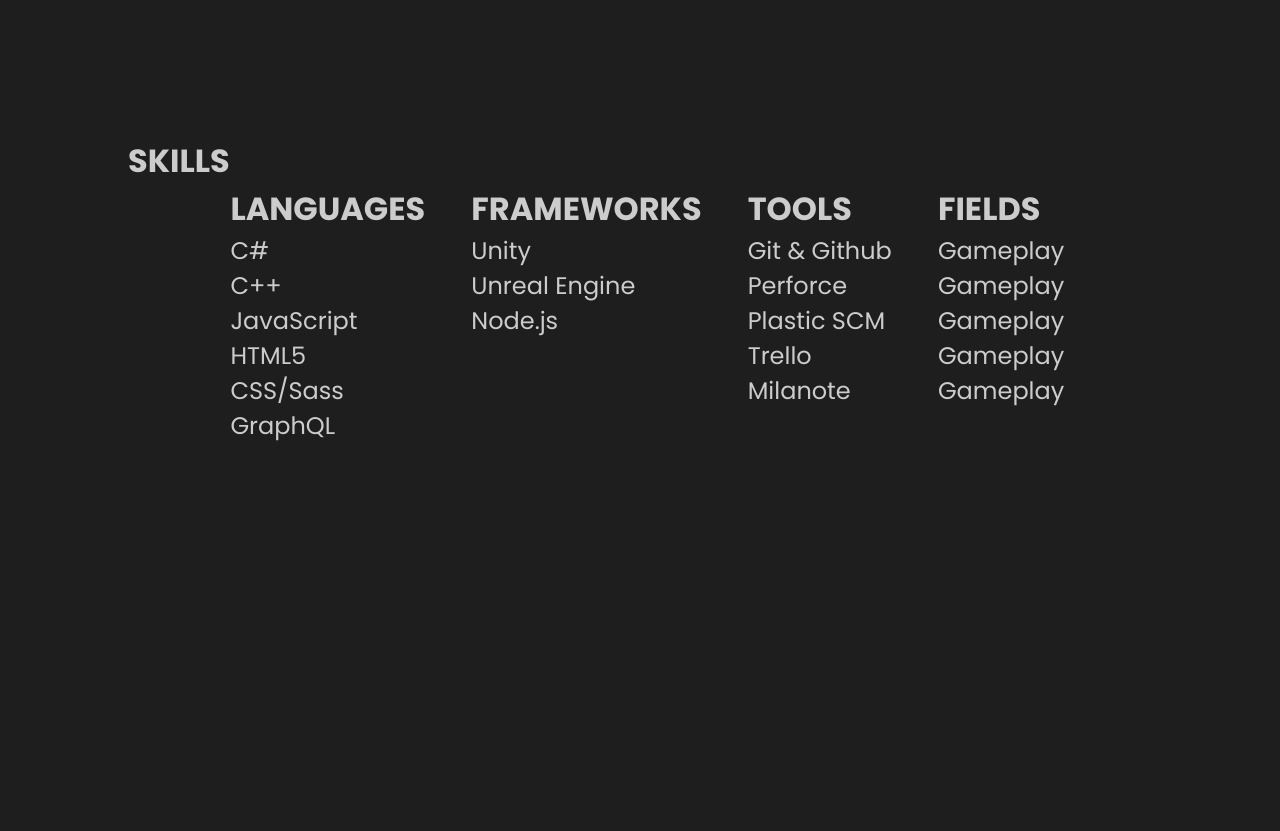
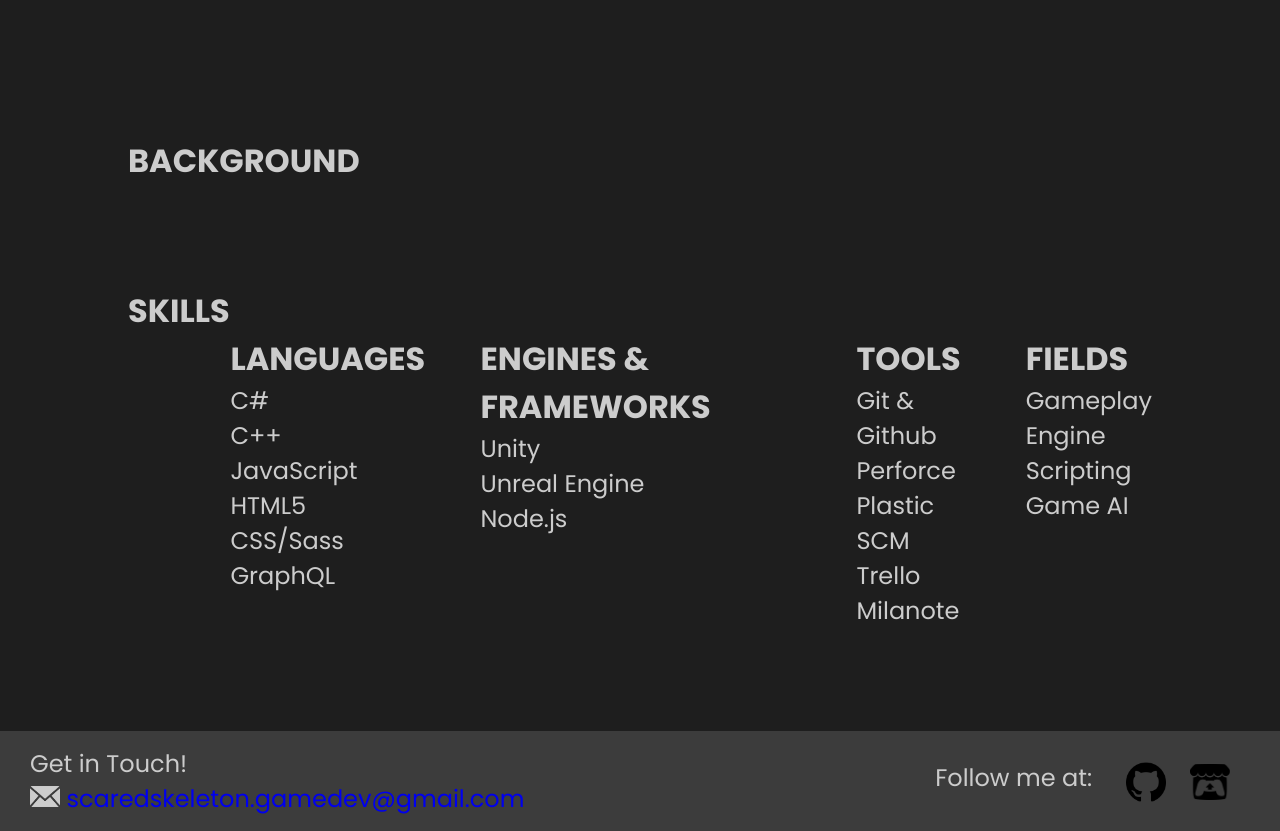
Before and after one commit to Namtaroo/namtaroo.github.io, a plain HTML site: page index.html in a window 1280 px wide. Shown: the part 640-1471 px from the top of the page. Before the commit the page ends 1083 px from the top, so only its background shows below. Drawn offline with nearby package versions, Linux system fonts and the light colour scheme.

Commit message:
Footer updates

```diff
--- a/index.html
+++ b/index.html
@@ -15,16 +15,15 @@
       <a href="index.html" class="logo">CEDRIC</a>
       <div class="nav-links">
         <ul>
-          <li><a href="#skills">ABOUT ME</a></li>
-          <li><a href="">PROJECTS</a></li>
-          <li><a href="">RESUME</a></li>
-          <li><a href="">CONTACT</a></li>
+          <li><a href="">ABOUT ME</a></li>
+          <li><a href="">PORTFOLIO</a></li>
+          <li><a href="#footer">CONTACT</a></li>
         </ul>
       </div>
     </nav>
 
     <section id="intro">
-      <div class="text">
+      <div class="common-text">
         <p class="greeting">Hello!</p>
         <p>I'm <span class="name" style="float:inherit;">Cedric Aguila</span> a passionate Game Developer</p>
         <p>with a couple of years of professional experience.</p>
@@ -35,9 +34,13 @@
 
     </section>
 
+    <section id="about-me">
+      <div class="header-bold">BACKGROUND</div>
+    </section>
+
     <section id="skills">
       <div class="header-bold">SKILLS</div>
-      <div id="skills-content" class="text">
+      <div id="skills-content" class="common-text">
         <div id="skills-languages">
           <p class="header-bold">LANGUAGES</p>
           <p>C#</p>
@@ -48,14 +51,14 @@
           <p>GraphQL</p>
         </div>
 
-        <div id="skills-engines" class="skills-content">
-          <p class="header-bold">FRAMEWORKS</p>
+        <div id="skills-engines" class="tab-space">
+          <p class="header-bold">ENGINES & FRAMEWORKS</p>
           <p>Unity</p>
           <p>Unreal Engine</p>
           <p>Node.js</p>
         </div>
 
-        <div id="skills-tools" class="skills-content">
+        <div id="skills-tools" class="tab-space">
           <p class="header-bold">TOOLS</p>
           <p>Git & Github</p>
           <p>Perforce</p>
@@ -64,14 +67,36 @@
           <p>Milanote</p>
         </div>
 
-        <div id="skills-field" class="skills-content">
+        <div id="skills-field" class="tab-space">
           <p class="header-bold">FIELDS</p>
           <p>Gameplay</p>
-          <p>Gameplay</p>
-          <p>Gameplay</p>
-          <p>Gameplay</p>
-          <p>Gameplay</p>
+          <p>Engine</p>
+          <p>Scripting</p>
+          <p>Game AI</p>
         </div>
+      </div>
+
+    </section>
+
+    <section id="footer">
+      <div id="contact" class="common-text">
+        <div>Get in Touch!</div>
+        <div id="email">
+          <img src="images/email-icon-hover.png">
+          <a href="mailto: scaredskeleton.gamedev@gmail.com">scaredskeleton.gamedev@gmail.com</a>
+        </div>
+      </div>
+
+      <div id="socmed-links">
+        <P class="common-text">Follow me at:</p>
+        <a href="https://github.com/scaredskeleton" target="_blank">
+          <img src="images/github-logo.png">
+          <img src="images/github-logo-hover.png">
+        </a>
+        <a href="https://namtaro.itch.io/" target="_blank">
+          <img src="images/itch-logo.png">
+          <img src="images/itch-logo-hover.png">
+        </a>
       </div>
 
     </section>
--- a/style.css
+++ b/style.css
@@ -70,20 +70,72 @@ nav img{
     font-weight: bold;
     color: rgb(204, 204, 204);
 }
-.text{
+.common-text{
     font-family: 'Poppins', sans-serif;
     font-size: x-large;
     color: rgb(204, 204, 204);
 }
-#skills{
+#about-me{
     padding-top: 25%;
     padding-left: 10%;
     padding-right: 10%;
+}
+#skills{
+    padding-top: 8%;
+    padding-left: 10%;
+    padding-right: 10%;
+    padding-bottom: 8%;
 }
 #skills-content{
     display: flex;
     padding-left: 10%;
 }
-.skills-content{
-    padding-left: 5%;
+.tab-space{
+    padding-left: 6%;
 }
+#footer{
+    display: inline-flex;
+    height: 100px;
+    width: 100%;
+    align-items: center;
+    background-color: rgb(  60, 60, 60);
+}
+#socmed-links{
+    margin-left: auto;
+    margin-right: 30px;
+}
+#socmed-links p{
+    display: inline-block;
+    margin-right: 30px;
+}
+#socmed-links a{
+    text-decoration: none;
+}
+#socmed-links a img{
+    width: 40px;
+    position: relative;
+    display: inline-block;
+    vertical-align: middle;
+    margin-right: 20px;
+}
+#socmed-links a img:last-child{
+    display: none;
+}
+#socmed-links a:hover img:last-child{
+    display: inline-block;
+}
+#socmed-links a:hover img:first-child{
+    display: none;
+}
+#contact{
+    padding-left: 30px;
+}
+#email img{
+    width: 30px;
+}
+#email a{
+    text-decoration: none;
+}
+#email a:hover{
+    color: rgb(204, 204, 204);
+}
```
Also changed, not shown: images/email-icon-hover.png (added), images/email-icon.png (added), images/github-logo-hover.png (added), images/github-logo.png (added), images/itch-logo-hover.png (added), images/itch-logo.png (added).
